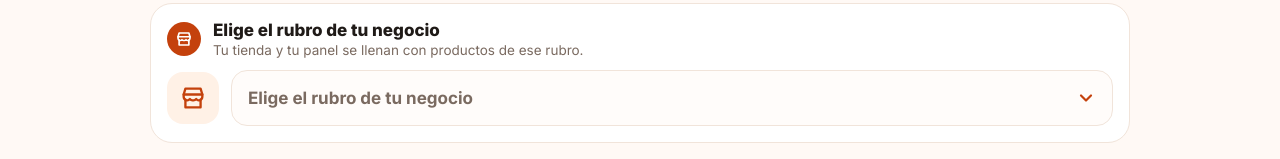
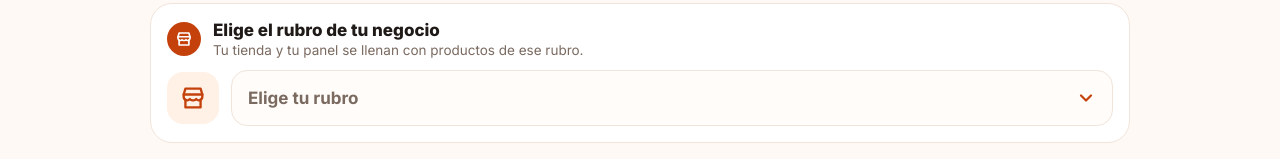
Before and after one commit to pidemasdelivery/demo, a plain HTML site: page index.html in a window 1280 px wide. Shown: the part 718-877 px from the top of the page. Drawn offline with Linux system fonts and the light colour scheme.

Commit message:
Add files via upload

```diff
--- a/index.html
+++ b/index.html
@@ -711,7 +711,7 @@ const GRUPOS=[
   ['Servicios',['Lavanderías']]];
 function pintarRubros(){
   const r=R(),t=tono(r?r.ic:'tienda');
-  $('rubros').innerHTML='<span class="rbI" style="background:'+t[0]+';color:'+t[1]+'">'+ICO[r?r.ic:'tienda']+'</span><select class="rubSel'+(r?'':' vac')+'" id="rubSel" aria-label="Rubro de tu negocio"><option value="">Elige el rubro de tu negocio</option>'+
+  $('rubros').innerHTML='<span class="rbI" style="background:'+t[0]+';color:'+t[1]+'">'+ICO[r?r.ic:'tienda']+'</span><select class="rubSel'+(r?'':' vac')+'" id="rubSel" aria-label="Rubro de tu negocio"><option value="">Elige tu rubro</option>'+
     GRUPOS.map(g=>'<optgroup label="'+E(g[0])+'">'+g[1].map(n=>{const x=RUBROS.find(y=>y.t===n);return x?'<option value="'+x.k+'"'+(S.rubro===x.k?' selected':'')+'>'+E(n)+'</option>':''}).join('')+'</optgroup>').join('')+'</select>';
 }
 $('rubros').addEventListener('change',e=>{if(e.target.id==='rubSel'&&e.target.value)elegir(e.target.value)});
```
